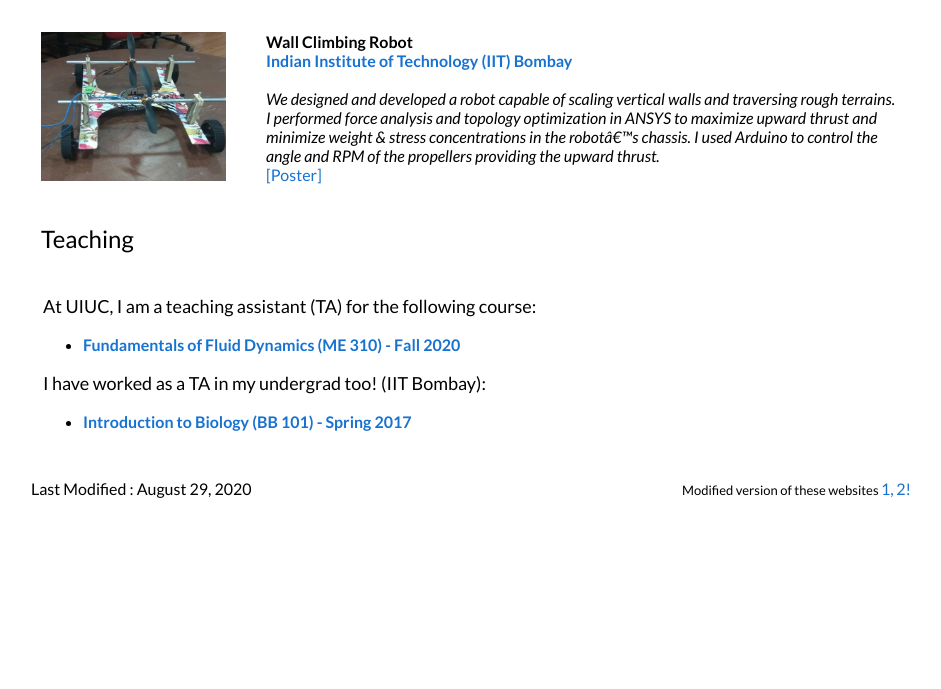
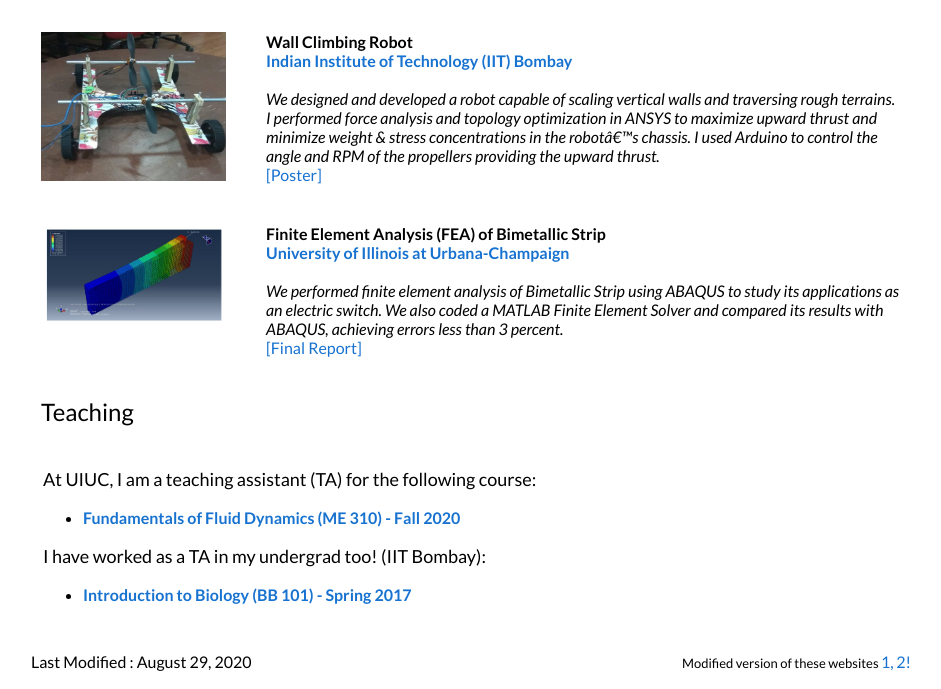
Before and after one commit to akhilesh-somani/akhilesh-somani.github.io, a plain HTML site: page index.html in a window 1280 px wide. Shown: the part 3876-4565 px from the top of the page, without its empty margins (169-1110 px from the left). Before the commit the page ends 4392 px from the top, so only its background shows below. Drawn offline with Linux system fonts and the light colour scheme.

Commit message:
FEM_project

```diff
--- a/index.html
+++ b/index.html
@@ -397,6 +397,22 @@
             </td>
           </tr>
 
+          <tr>
+            <td width="25%" valign="top">
+              <img width = "100%" id="FEM_project" src='images/FEM_project.JPG'>
+            </td>
+            <td width="75%" valign="center" >
+              <papertitle>Finite Element Analysis (FEA) of Bimetallic Strip</papertitle>
+              <br>
+              <strong><a href="http://www.illinois.edu/">University of Illinois at Urbana-Champaign</a></strong>
+              <br><br>
+              <em>We performed finite element analysis of Bimetallic Strip using ABAQUS to study its applications as an electric switch. We also coded a MATLAB Finite Element Solver and compared its results with ABAQUS, achieving errors less than 3 percent.
+              </em>
+              <br>
+              <a href="files/FEM_project.pdf">[Final Report]</a>
+            </td>
+          </tr>
+
 
 
 
```
Also changed, not shown: images/FEM_project.JPG (added), 1 other file.
